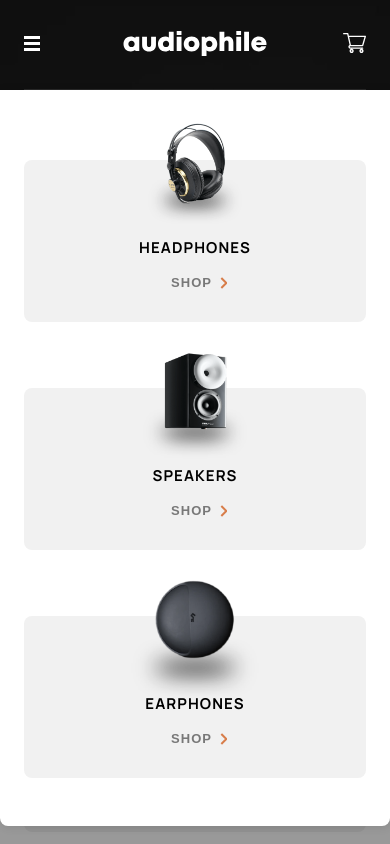
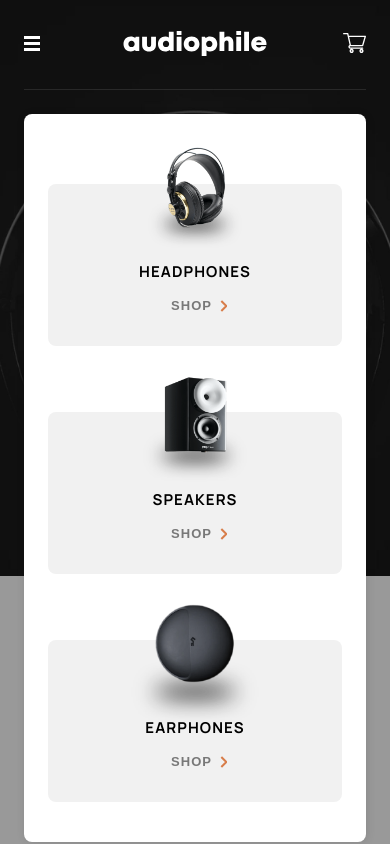
Before and after one commit to KoenvandenBerg/frontendmentor-audiophile-ecommerce-website, a Next.js app: page / in a window 390 px wide. Both pictures are taken after a click on the icon 32 px from the left and 43 px from the top of the page. Shown: the top 844 px of the page. Built offline with nearby package versions, Linux system fonts and the light colour scheme.

Commit message:
Add an animation to HamburgerMenu

```diff
--- a/src/app/components/HamburgerMenu.tsx
+++ b/src/app/components/HamburgerMenu.tsx
@@ -4,6 +4,7 @@ import React, { useState } from 'react';
 import hamburgerMenuStyles from '@/app/styles/HamburgerMenu.module.css';
 import { createPortal } from 'react-dom';
 import CategoryButtons from './CategoryButtons';
+import { AnimatePresence, motion } from 'framer-motion';
 
 export default function HamburgerMenu() {
   const [menuOpen, setMenuOpen] = useState(false);
@@ -29,16 +30,23 @@ export default function HamburgerMenu() {
         <rect y="12" width="16" height="3" fill="white" />
       </svg>
 
+      <AnimatePresence key={'hamburgerMenu'}>
+        {menuOpen && (
+          <motion.div
+            className={hamburgerMenuStyles.hamburgerMenuDropdown}
+            initial={{ y: -500, opacity: 0 }}
+            animate={{ y: 0, opacity: 1 }}
+          >
+            <CategoryButtons />
+          </motion.div>
+        )}
+      </AnimatePresence>
+
       {menuOpen &&
         createPortal(
-          <>
-            <div
-              className={hamburgerMenuStyles.hamburgerMenuDropdownBackground}
-            ></div>
-            <div className={hamburgerMenuStyles.hamburgerMenuDropdown}>
-              <CategoryButtons />
-            </div>
-          </>,
+          <div
+            className={hamburgerMenuStyles.hamburgerMenuDropdownBackground}
+          ></div>,
           document.body
         )}
     </>
--- a/src/app/styles/HamburgerMenu.module.css
+++ b/src/app/styles/HamburgerMenu.module.css
@@ -16,13 +16,15 @@
 }
 
 .hamburgerMenuDropdown {
-  width: 100%;
-  padding: 1rem 1.5rem 3rem 1.5rem;
-  border-radius: 0rem 0rem 0.5rem 0.5rem;
+  width: calc(100vw - 3rem);
+  max-width: 70rem;
+  margin: 0 auto;
+  padding: 1rem 1.5rem 2.5rem 1.5rem;
+  border-radius: 0.5rem;
   background-color: var(--white);
   box-shadow: 1px 1px 10px rgba(0, 0, 0, 0.1);
   position: absolute;
-  top: 5.625rem;
+  top: 5rem;
 }
 
 .hamburgerMenuDropdownBackground {
```
